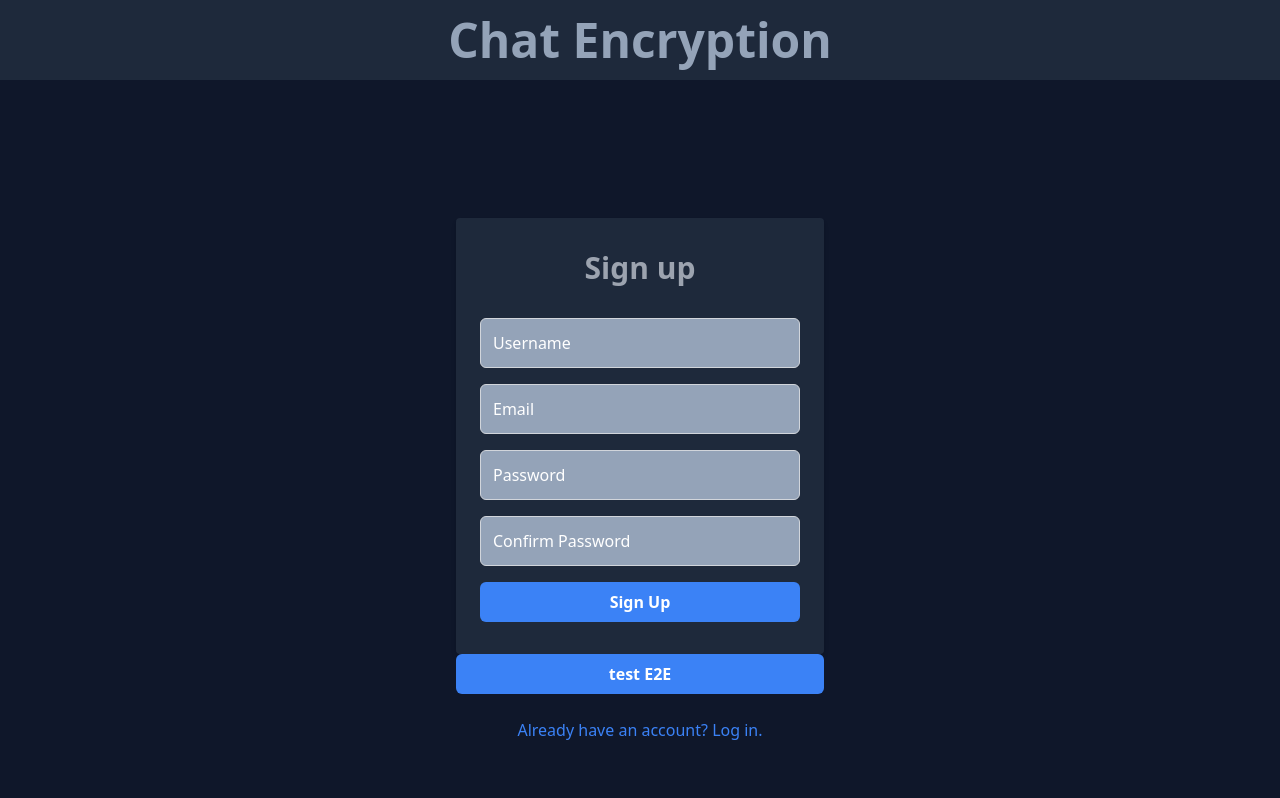
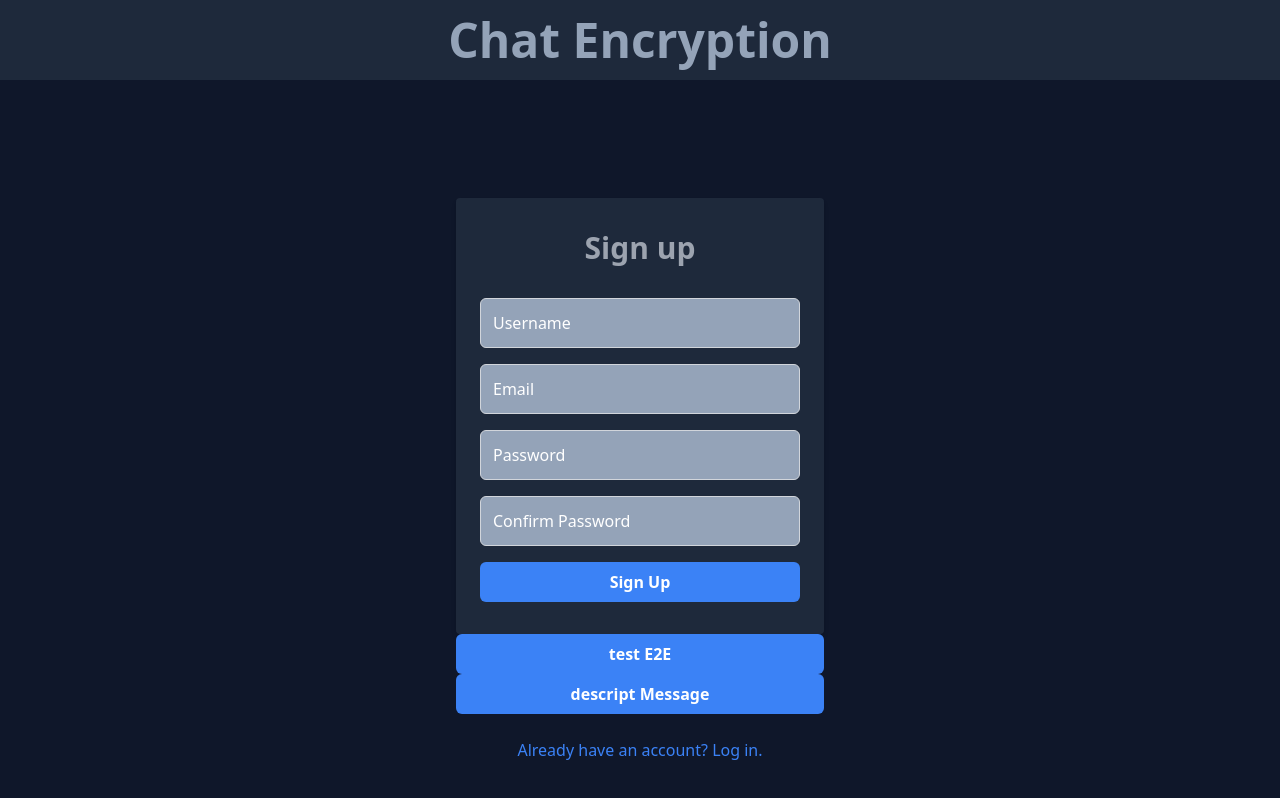
Before and after one commit to devtrantrongtri/ChatE2E, a Next.js app in the folder Frontend/: page /signup in a window 1280 px wide. Shown: the top 798 px of the page. Built offline with nearby package versions, Linux system fonts and the light colour scheme.

Commit message:
test signal success 2 person

```diff
--- a/Frontend/src/Test/testFunction.ts
+++ b/Frontend/src/Test/testFunction.ts
@@ -2,13 +2,13 @@
 import { SignalProtocolStore } from "./signalprotocolStore";
 import { createID } from "./CreateID";
 import { ServerSignal } from "./type";
-import { SessionBuilder, SessionCipher, SignalProtocolAddress } from "@privacyresearch/libsignal-protocol-typescript";
+import { EncryptionResultMessageType, SessionBuilder, SessionCipher, SignalProtocolAddress } from "@privacyresearch/libsignal-protocol-typescript";
 
 
 const server = new ServerSignal;
 const store1 = new SignalProtocolStore;
 const store2 = new SignalProtocolStore;
-
+let ciphertext : any
 export const testFunction = async () => {
     const user1 = await createID("user1",store1,server);
     const user2 = await createID("user2",store2,server);
@@ -17,11 +17,13 @@ export const testFunction = async () => {
     server.users.map((user) => console.log(user));
     console.log('store: ' , store1)
     startSessionEx()
+    console.log("plaintext: " , secretMessage1)
 }
 
 const starterMessageBytes = Uint8Array.from([
     0xce, 0x93, 0xce, 0xb5, 0xce, 0xb9, 0xce, 0xac, 0x20, 0xcf, 0x83, 0xce, 0xbf, 0xcf, 0x85,
   ])
+  const secretMessage1 = new TextDecoder().decode(new Uint8Array(starterMessageBytes))
 
   const startSessionEx = async () => {
     // giả định khóa lấy từ server cho boris
@@ -35,9 +37,24 @@ const starterMessageBytes = Uint8Array.from([
     await sessionBuilder.processPreKey(borisBundle)
     // Now we can encrypt a messageto get a MessageType object
     const senderSessionCipher = new SessionCipher(store1, recipientAddress)
-    const ciphertext = await senderSessionCipher.encrypt(starterMessageBytes.buffer)
+    ciphertext = await senderSessionCipher.encrypt(starterMessageBytes.buffer)
     console.log("circular ciphertext : ",ciphertext);
+
     // The message is encrypted, now send it however you like.
     // sendMessage('boris', 'adalheid', ciphertext)
 
+
   }
+  export const testD = async () =>  {
+    // giả định khóa lấy từ server cho boris
+    const borisBundle = server.users[1].data;
+    // giả địa chỉ cho address
+    const borisAddress = new SignalProtocolAddress('user2',1);
+    const recipientAddress = borisAddress;
+    const address = new SignalProtocolAddress('user2',1)
+    const senderSessionCipher = new SessionCipher(store2, address)
+    let plaintext: ArrayBuffer;
+    plaintext = await senderSessionCipher.decryptPreKeyWhisperMessage(ciphertext.body, 'binary')
+    const secretMessage = new TextDecoder().decode(new Uint8Array(plaintext))
+    console.log("plaintext : ",secretMessage);
+  }
--- a/Frontend/src/components/SignUp/SignUp.tsx
+++ b/Frontend/src/components/SignUp/SignUp.tsx
@@ -1,8 +1,7 @@
 'use client'
 import generateKeyKeyAndSaveToIndexDb, { getPublicKeyHex, } from '@/E2E/generateKey';
 import { generateKeyGroup } from '@/E2EGroup/generateKey';
-import test from '@/E2EGroup/test';
-import { testFunction } from '@/Test/testFunction';
+import { testD, testFunction } from '@/Test/testFunction';
 import Link from 'next/link'
 import { useRouter } from 'next/navigation';
 import React, { useEffect, useState } from 'react'
@@ -173,6 +172,13 @@ function SignUp() {
           >
             test E2E
           </button>
+        <button
+            type="submit"
+            className="bg-blue-500 hover:bg-blue-600 text-white font-semibold rounded-md py-2 px-4 w-full"
+            onClick={() => testD()}
+          >
+            descript Message
+          </button>
         {/* to Login */}
         <div className="mt-6 text-blue-500 text-center">
           Already have an account? <span> </span>
```
Also changed, not shown: Frontend/src/E2EGroup/test.ts (+6 -1 lines).
